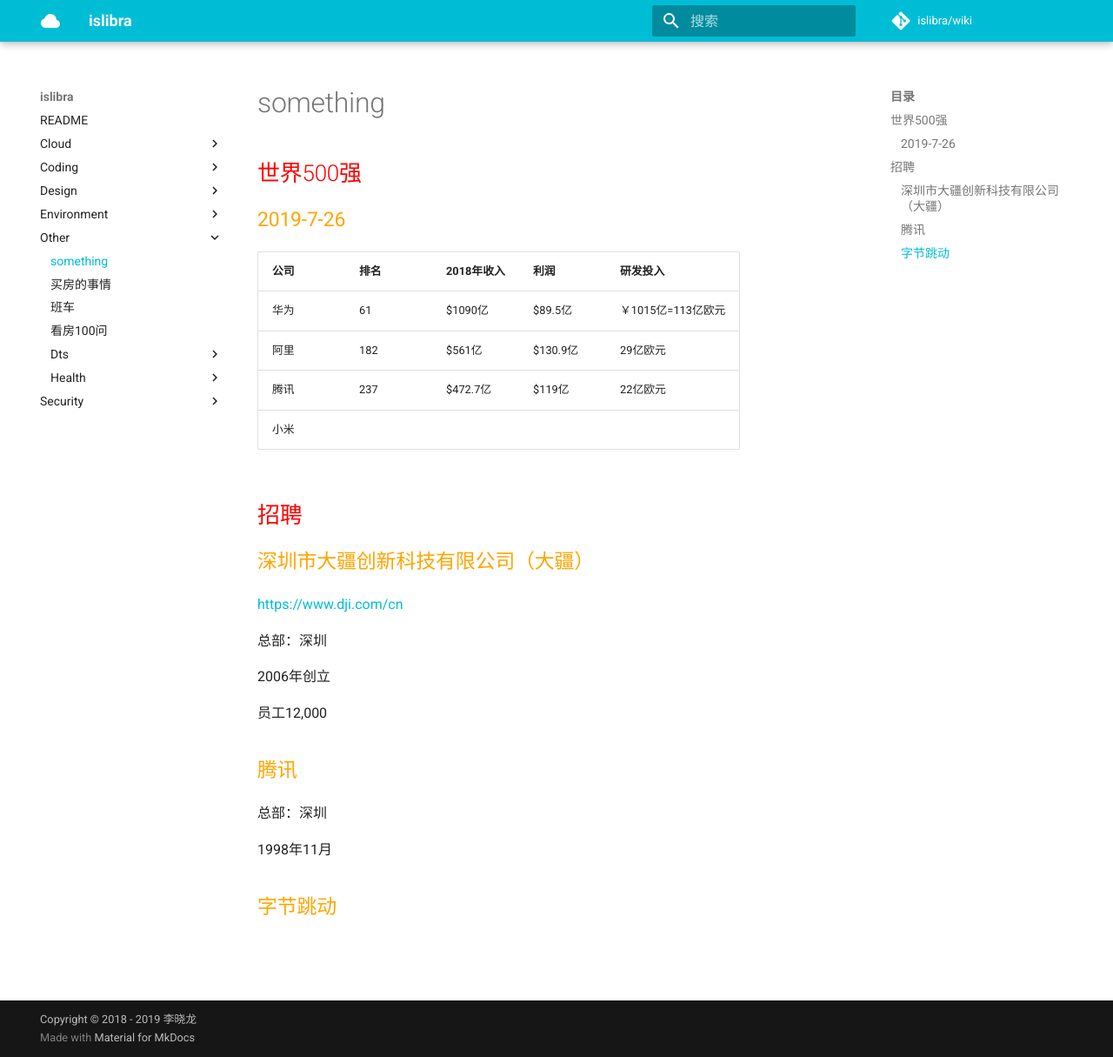
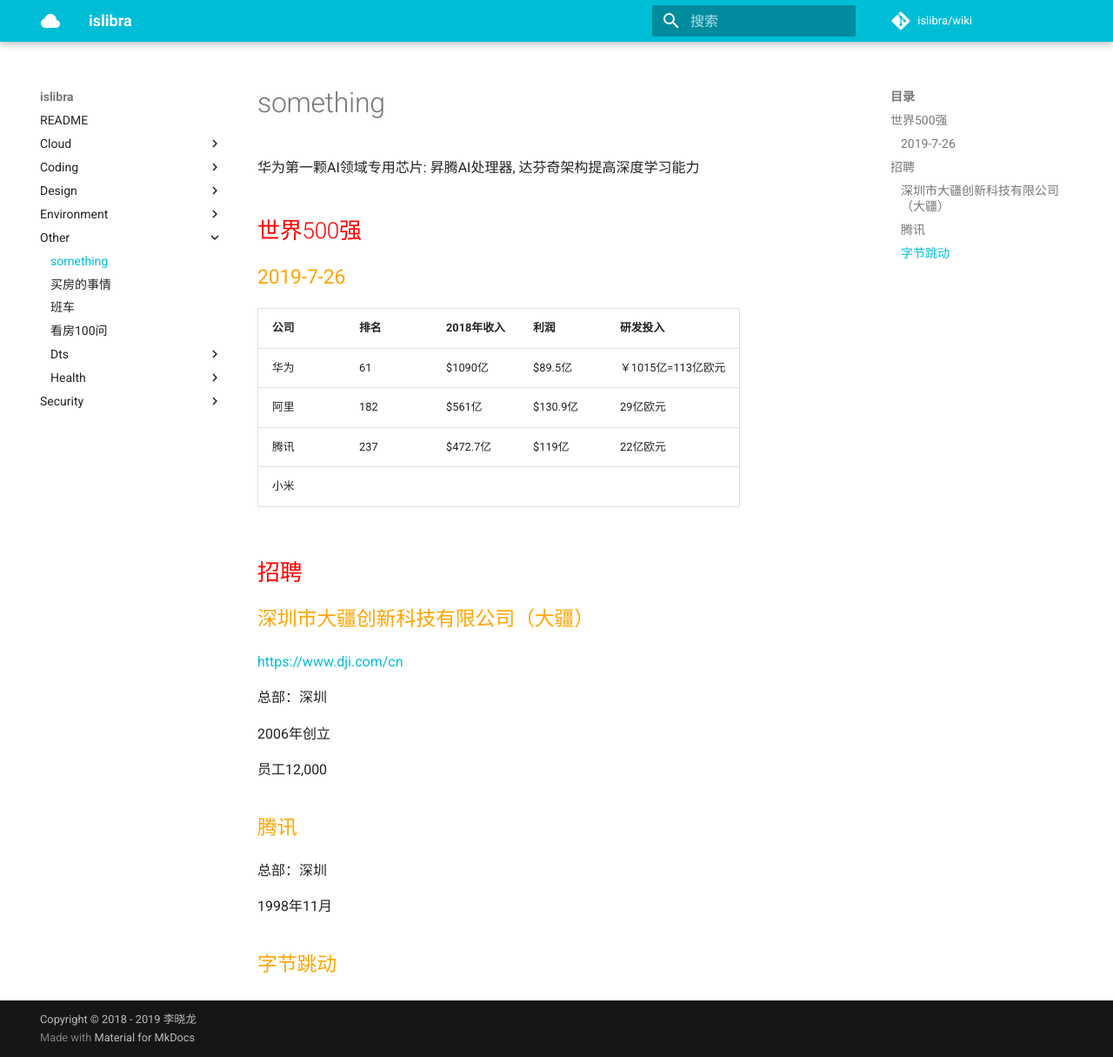
Before and after one commit to islibra/wiki, an MkDocs documentation site: the page built from docs/other/something.md, in a window 1280 px wide and 1215 px high. Shown: the whole window at 87% size. Built offline with MkDocs 1.6.1 and Material for MkDocs 9.7.7, drawn with Linux system fonts in a browser that asks for light colours; comment, search, counter and statistics services are not loaded.

Commit message:
Update something.md

```diff
--- a/docs/other/something.md
+++ b/docs/other/something.md
@@ -1,4 +1,6 @@
 # something
+
+华为第一颗AI领域专用芯片: 昇腾AI处理器, 达芬奇架构提高深度学习能力
 
 ## 世界500强
 
```
